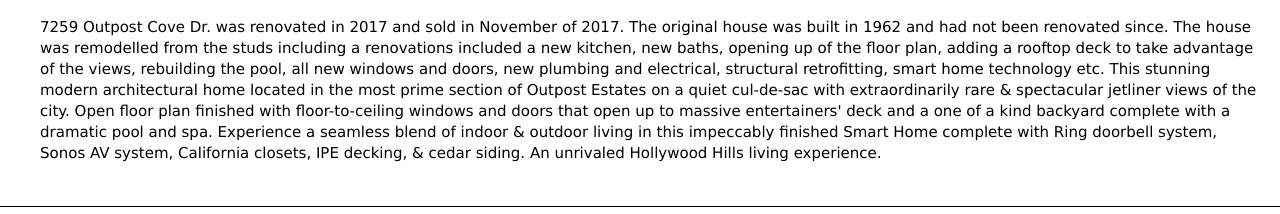
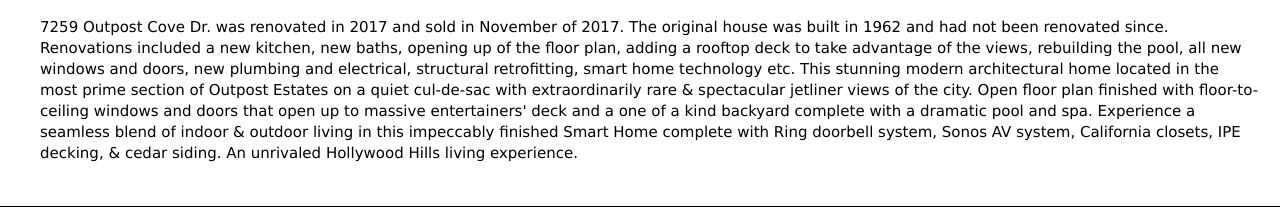
Before and after one commit to eriis1024/eriis1024.github.io, a plain HTML site: page Outpost.html in a window 1280 px wide. Shown: the part 261-475 px from the top of the page. Drawn offline with Linux system fonts and the light colour scheme.

Commit message:
Fixed typo

```diff
--- a/Outpost.html
+++ b/Outpost.html
@@ -25,7 +25,7 @@
 
 <div class = "content">
 	<h3 class = "body-header">DETAILS</h3>
-	<div class = "body-content"> 7259 Outpost Cove Dr. was renovated in 2017 and sold in November of 2017. The original house was built in 1962 and had not been renovated since. The house was remodelled from the studs including a renovations included a new kitchen, new baths, opening up of the floor plan, adding a rooftop deck to take advantage of the views, rebuilding the pool, all new windows and doors, new plumbing and electrical, structural retrofitting, smart home technology etc. This stunning modern architectural home located in the most prime section of Outpost Estates on a quiet cul-de-sac with extraordinarily rare & spectacular jetliner views of the city. Open floor plan finished with floor-to-ceiling windows and doors that open up to massive entertainers' deck and a one of a kind backyard complete with a dramatic pool and spa. Experience a seamless blend of indoor & outdoor living in this impeccably finished Smart Home complete with Ring doorbell system, Sonos AV system, California closets, IPE decking, & cedar siding. An unrivaled Hollywood Hills living experience.</div>
+	<div class = "body-content"> 7259 Outpost Cove Dr. was renovated in 2017 and sold in November of 2017. The original house was built in 1962 and had not been renovated since. Renovations included a new kitchen, new baths, opening up of the floor plan, adding a rooftop deck to take advantage of the views, rebuilding the pool, all new windows and doors, new plumbing and electrical, structural retrofitting, smart home technology etc. This stunning modern architectural home located in the most prime section of Outpost Estates on a quiet cul-de-sac with extraordinarily rare & spectacular jetliner views of the city. Open floor plan finished with floor-to-ceiling windows and doors that open up to massive entertainers' deck and a one of a kind backyard complete with a dramatic pool and spa. Experience a seamless blend of indoor & outdoor living in this impeccably finished Smart Home complete with Ring doorbell system, Sonos AV system, California closets, IPE decking, & cedar siding. An unrivaled Hollywood Hills living experience.</div>
 </div>
 
 
```
